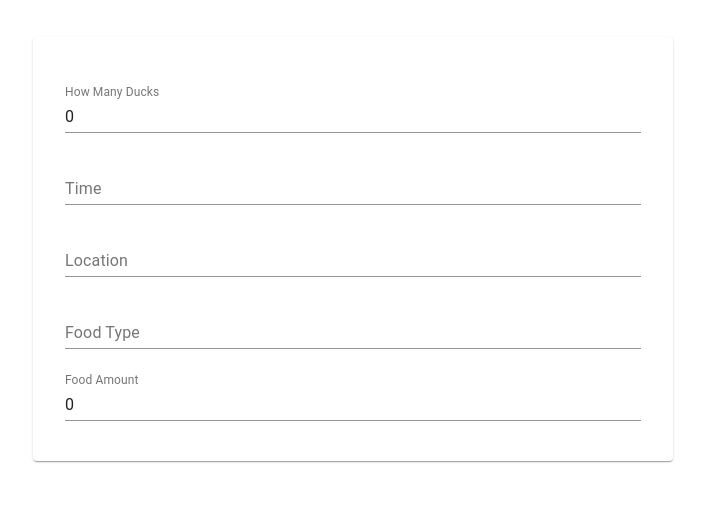
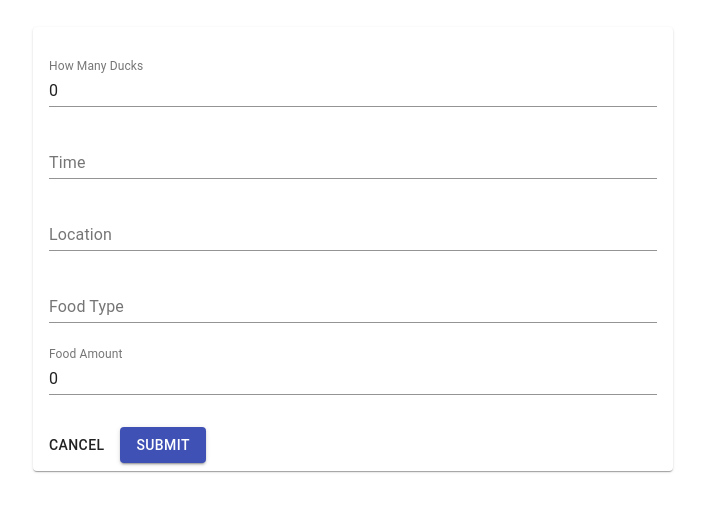
Before and after one commit to MJAlonzo/duckfeed, a React (Create React App) app: page / in a window 1280 px wide. Shown: the part 151-662 px from the top of the page, without its empty margins (287-992 px from the left). Built offline with nearby package versions, Linux system fonts and the light colour scheme.

Commit message:
Add cancel and submit button. Console log when submit is clicked and reset whern cancel

```diff
--- a/src/App.js
+++ b/src/App.js
@@ -2,8 +2,11 @@ import React, { useState } from "react";
 
 import { makeStyles } from "@material-ui/core/styles";
 import Grid from "@material-ui/core/Grid";
-import Paper from "@material-ui/core/Paper";
+import Card from "@material-ui/core/Card";
+import CardContent from "@material-ui/core/CardContent";
+import CardActions from "@material-ui/core/CardActions";
 import TextField from "@material-ui/core/TextField";
+import Button from "@material-ui/core/Button";
 
 import "./App.css";
 
@@ -15,12 +18,12 @@ const useStyles = makeStyles((theme) => ({
   grid: {
     height: "100%",
   },
-  paper: {
-    padding: theme.spacing(4),
-    textAlign: "center",
-    color: theme.palette.text.secondary,
-  },
 }));
+
+const numberFieldProps = {
+  type: "number",
+  min: 0,
+};
 
 function App() {
   const [ducks, setDucks] = useState(0);
@@ -31,6 +34,22 @@ function App() {
 
   const classes = useStyles();
 
+  function handleSubmit() {
+    console.log(ducks);
+    console.log(time);
+    console.log(location);
+    console.log(foodType);
+    console.log(foodAmount);
+  }
+
+  function reset() {
+    setDucks(0);
+    setTime("");
+    setLocation("");
+    setFoodType("");
+    setFoodType("");
+  }
+
   return (
     <div className={classes.root}>
       <Grid
@@ -40,13 +59,14 @@ function App() {
         alignItems="center"
       >
         <Grid item xs={6}>
-          <Paper className={classes.paper}>
+          <Card>
+            <CardContent>
               <TextField
                 id="ducks"
                 fullWidth
                 label="How Many Ducks"
                 value={ducks}
-              inputProps={{ type: "number" }}
+                inputProps={numberFieldProps}
                 margin="normal"
                 onChange={(e) => {
                   setDucks(e.target.value);
@@ -87,12 +107,30 @@ function App() {
                 fullWidth
                 label="Food Amount"
                 value={foodAmount}
+                inputProps={numberFieldProps}
                 margin="normal"
                 onChange={(e) => {
                   setFoodAmount(e.target.value);
                 }}
               />
-          </Paper>
+            </CardContent>
+            <CardActions>
+              <Button
+                onClick={() => {
+                  reset();
+                }}
+              >
+                Cancel
+              </Button>
+              <Button
+                variant="contained"
+                color="primary"
+                onClick={() => handleSubmit()}
+              >
+                Submit
+              </Button>
+            </CardActions>
+          </Card>
         </Grid>
       </Grid>
     </div>
```
Lines whose indentation alone changed are shown as unchanged.
